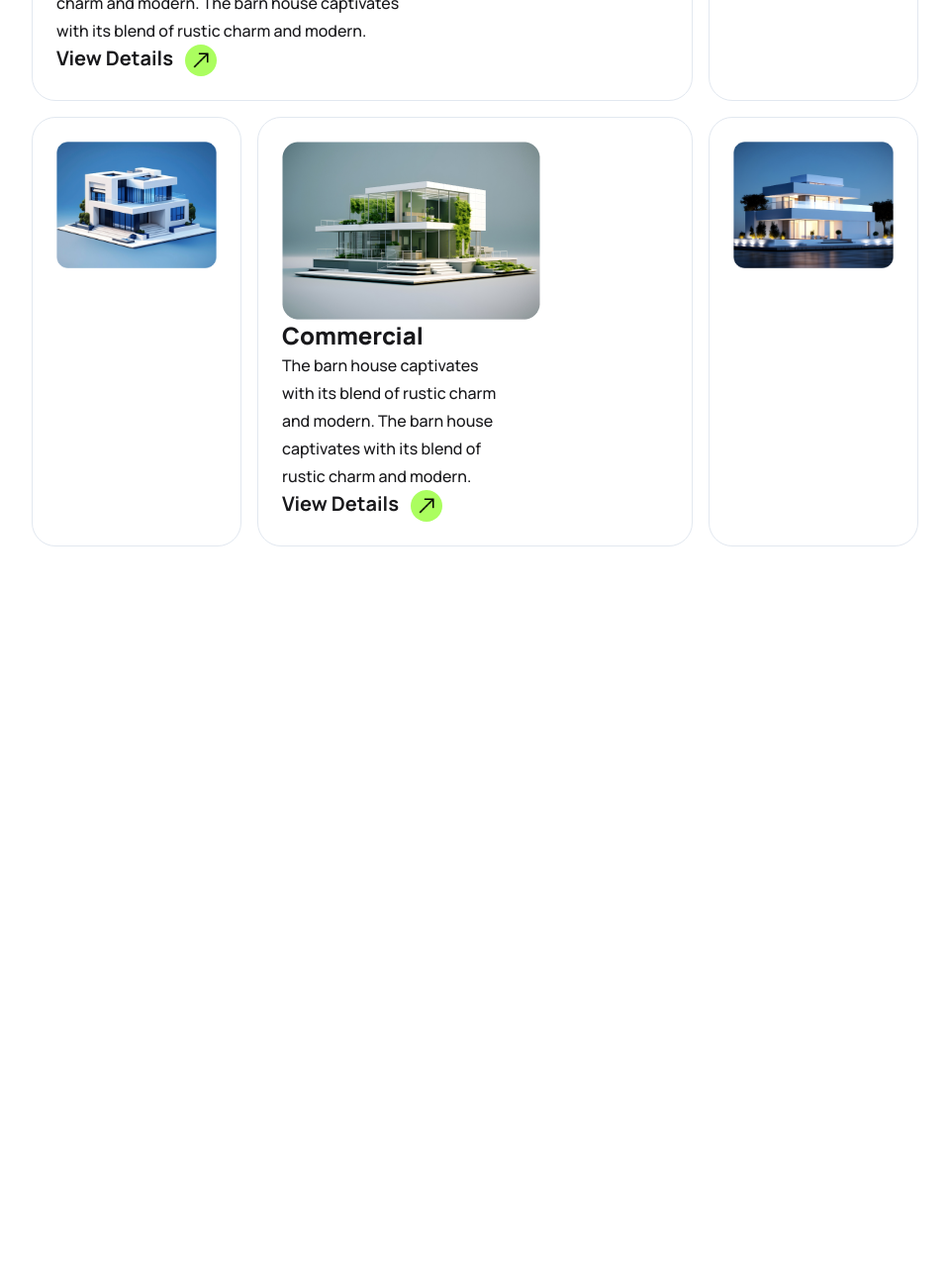
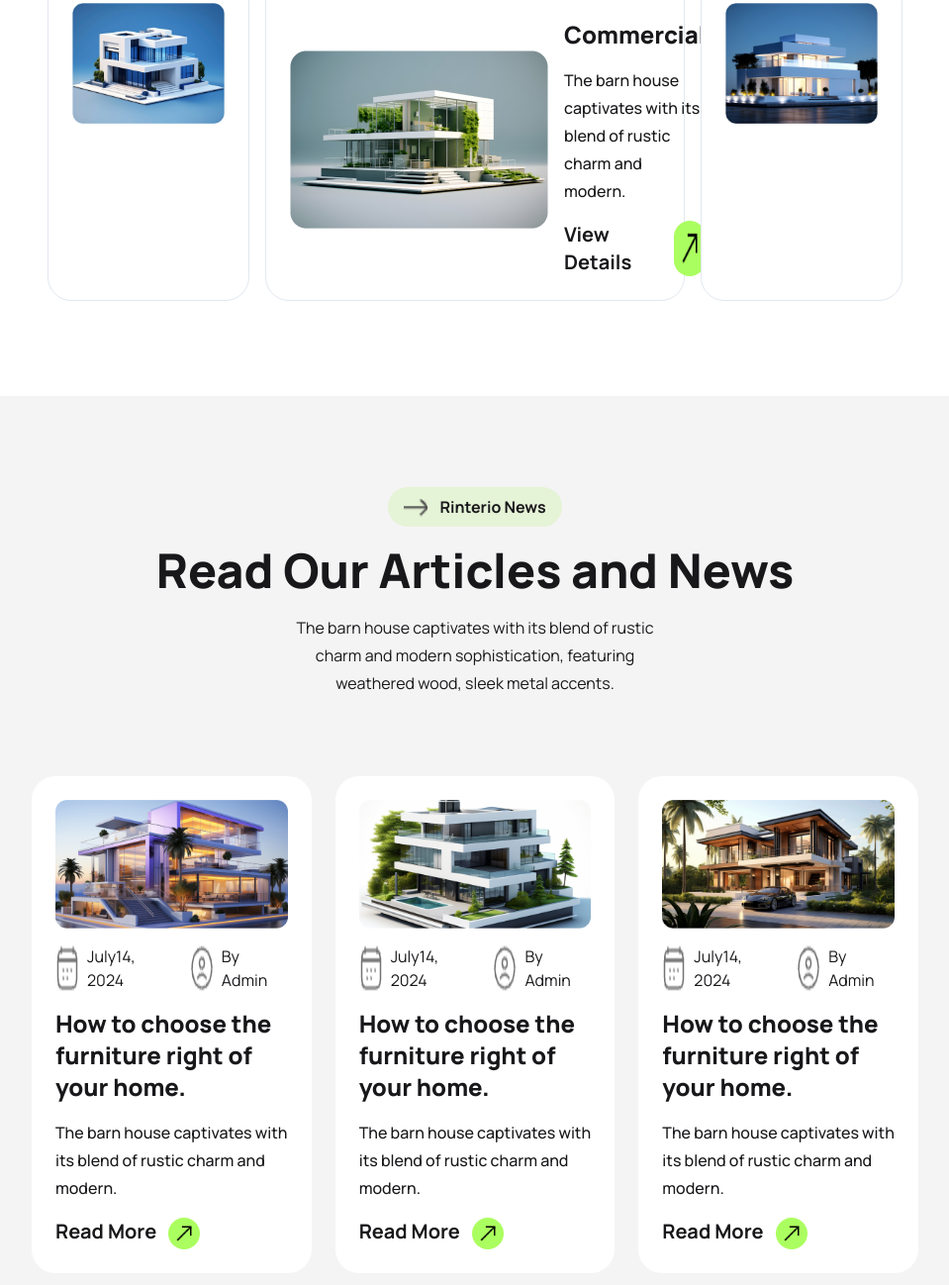
Before and after one commit to raselahmed0295/Assaginment-03, a plain HTML site: page index.html in a window 1280 px wide. Shown: the part 3823-5121 px from the top of the page at 99% size, without its empty margins (160-1119 px from the left). Before the commit the page ends 4471 px from the top, so only its background shows below. Drawn offline with nearby package versions, Linux system fonts and the light colour scheme.

Commit message:
article section completed

```diff
--- a/index.html
+++ b/index.html
@@ -67,7 +67,7 @@
     </header>
     <main>
         <section class="about-us">
-            <div class="section-bg bg-[#f4f4f4] pb-24">
+            <div class="section-bg bg-[#f4f4f4] pb-16">
 
                 <div class="container lg:flex lg:w-[70%] mx-auto items-center lg:py-24 py-10 justify-between">
                     <div class="section-content flex-col space-y-4 mx-5">
@@ -132,7 +132,7 @@
                     <h2 class="works-title text-3xl lg:text-5xl font-bold text-center">Our Works Process</h2>
                     <p class="description leading-7 text-center lg:w-[50%] mx-3 lg:mx-auto">The barn house captivates with its blend of rustic charm and modern sophistication, featuring weathered wood, sleek metal accents.</p>
 
-                    <div class="lg:flex justify-between items-center ">
+                    <div class="lg:flex justify-between items-center space-y-6">
                         <div class="card p-6 flex flex-col bg-[#e7c1d3] lg:w-80 space-y-3 mx-4">
                             <img class="w-12" src="./assets/concept.png" alt="">
                             <h3 class="card-title text-2xl font-extrabold">Concept</h3>
@@ -158,49 +158,125 @@
             </div>
         </section>
 
-        <section class="latest-work w-[70%] mx-auto">
-            <div class="section-content space-y-5 my-24">
+        <section class="latest-work lg:w-[70%] mx-auto bg-[#f4f4f4] lg:bg-white">
+            <div class="section-content space-y-5 lg:my-24">
                 <div class="w-64 flex gap-3 bg-[#DFFCEE] px-3 py-2 rounded-full mx-auto justify-center">
                     <img class="w-6" src="./assets/Group 1.png" alt="">
                     <a class="font-bold">Explore our Latest works</a>
                 </div>
                 <h2 class="works-title text-3xl lg:text-5xl font-bold text-center">Our Latest Portfolio</h2>
-                <p class="description leading-7 text-center lg:w-[30%] mx-3 lg:mx-auto">The barn house captivates with its blend of rustic charm and modern sophistication, featuring weathered wood, sleek metal accents.</p>
+                <p class="description leading-7 text-center lg:w-[50%] mx-3 lg:mx-auto">The barn house captivates with its blend of rustic charm and modern sophistication, featuring weathered wood, sleek metal accents.</p>
 
-                <div class="card-items grid grid-cols-4 gap-4">
-                    <div class="card-content border-1 rounded-3xl border-slate-200 p-6 col-span-3 ">
-                        <div class="img"><img src="./assets/img1.png" alt=""></div>
-                        <div class="card-text">
+                <div class="card-items grid grid-cols-1 lg:grid-cols-4 gap-4 mx-4">
+                    <div class="card-content border-1 rounded-3xl border-slate-200 p-6 lg:col-span-3 lg:flex items-center bg-white">
+                        <img class="lg:w-[40%] w-full" src="./assets/img1.png" alt="">
+                        <div class="card-text lg:ml-8 mt-4 space-y-4">
                             <h1 class="card-title text-2xl font-extrabold">Commercial</h1>
-                            <p class="card-description font-medium leading-7 w-[60%]">The barn house captivates with its blend of rustic charm and modern. The barn house captivates with its blend of rustic charm and modern.</p>
+                            <p class="card-description font-medium leading-7 lg:w-[80%]">The barn house captivates with its blend of rustic charm and modern. The barn house captivates with its blend of rustic charm and modern.</p>
                             <div class="text-xl flex">
                                 <a class="font-bold">View Details</a>
                                 <img class="w-8 bg-[#abfe5f] rounded-full p-1 ml-3" src="./assets/only-arrow.png" alt="">
                             </div>
                         </div>
                     </div>
-                    <div class="card-content border-1 rounded-3xl border-slate-200 p-6 ">
-                        <div class="img"><img src="./assets/img2.png" alt=""></div>
+                    <div class="card-content border-1 rounded-3xl border-slate-200 p-6 bg-white">
+                        <img class="w-full h-full" src="./assets/img2.png" alt="">
 
                     </div>
-                    <div class="card-content border-1 rounded-3xl border-slate-200 p-6 ">
-                        <div class="img"><img src="./assets/img3.png" alt=""></div>
+                    <div class="card-content border-1 rounded-3xl border-slate-200 p-6 bg-white">
+                        <img class="w-full" src="./assets/img3.png" alt="">
 
                     </div>
-                    <div class="card-content border-1 rounded-3xl border-slate-200 p-6 col-span-2">
-                        <div class="img"><img src="./assets/img4.png" alt=""></div>
-                        <div class="card-text">
+                    <div class="card-content border-1 rounded-3xl border-slate-200 p-6 lg:col-span-2 lg:flex items-center bg-white gap-4">
+                        <img class="lg:w-[80%] w-full" src="./assets/img4.png" alt="">
+                        <div class="card-text space-y-4 mt-4">
                             <h1 class="card-title text-2xl font-extrabold">Commercial</h1>
-                            <p class="card-description font-medium leading-7 w-[60%]">The barn house captivates with its blend of rustic charm and modern. The barn house captivates with its blend of rustic charm and modern.</p>
+                            <p class="card-description font-medium leading-7">The barn house captivates with its blend of rustic charm and modern.</p>
                             <div class="text-xl flex">
                                 <a class="font-bold">View Details</a>
                                 <img class="w-8 bg-[#abfe5f] rounded-full p-1 ml-3" src="./assets/only-arrow.png" alt="">
                             </div>
                         </div>
                     </div>
-                    <div class="card-content border-1 rounded-3xl border-slate-200 p-6 ">
-                        <div class="img"><img src="./assets/img5.png" alt=""></div>
+                    <div class="card-content border-1 rounded-3xl border-slate-200 p-6 bg-white ">
+                        <img class="w-full" src="./assets/img5.png" alt="">
 
+                    </div>
+                </div>
+            </div>
+        </section>
+
+        <section class="read-articles bg-[#f4f4f4] py-3">
+            <div class="section-content space-y-5 lg:my-20 my-7">
+                <div class="w-44 flex gap-3 bg-[#e5f3d6] px-3 py-2 rounded-full mx-auto justify-center">
+                    <img class="w-6" src="./assets/Group 1.png" alt="">
+                    <a class="font-bold">Rinterio News</a>
+                </div>
+                <h2 class="works-title text-3xl lg:text-5xl font-extrabold text-center">Read Our Articles and News</h2>
+                <p class="description leading-7 text-center lg:w-[30%] mx-3 lg:mx-auto">The barn house captivates with its blend of rustic charm and modern sophistication, featuring weathered wood, sleek metal accents.</p>
+            </div>
+            <div class="card-container grid lg:grid-cols-3 gap-6 lg:w-[70%] lg:mx-auto mx-4">
+                <div class="card-content rounded-3xl p-6 bg-white">
+                    <img class="w-full" src="./assets/article1.png" alt="">
+                    <div class="post flex gap-4 mt-4">
+                        <div class="date flex gap-2">
+                            <img src="./assets/calendar-03.png" alt="">
+                            <p class="tarik">July14, 2024</p>
+                        </div>
+                        <div class="admin flex gap-2">
+                            <img src="./assets/user-circle.png" alt="">
+                            <p class="tarik">By Admin</p>
+                        </div>
+                    </div>
+                    <div class="card-text space-y-4 mt-4">
+                        <h1 class="card-title text-2xl font-extrabold">How to choose the furniture right  of your home.</h1>
+                        <p class="card-description font-medium leading-7">The barn house captivates with its blend of rustic charm and modern.</p>
+                        <div class="text-xl flex">
+                            <a class="font-bold">Read More</a>
+                            <img class="w-8 bg-[#abfe5f] rounded-full p-1 ml-3" src="./assets/only-arrow.png" alt="">
+                        </div>
+                    </div>
+                </div>
+                <div class="card-content rounded-3xl p-6 bg-white">
+                    <img class="w-full" src="./assets/article2.png" alt="">
+                    <div class="post flex gap-4 mt-4">
+                        <div class="date flex gap-2">
+                            <img src="./assets/calendar-03.png" alt="">
+                            <p class="tarik">July14, 2024</p>
+                        </div>
+                        <div class="admin flex gap-2">
+                            <img src="./assets/user-circle.png" alt="">
+                            <p class="tarik">By Admin</p>
+                        </div>
+                    </div>
+                    <div class="card-text space-y-4 mt-4">
+                        <h1 class="card-title text-2xl font-extrabold">How to choose the furniture right  of your home.</h1>
+                        <p class="card-description font-medium leading-7">The barn house captivates with its blend of rustic charm and modern.</p>
+                        <div class="text-xl flex">
+                            <a class="font-bold">Read More</a>
+                            <img class="w-8 bg-[#abfe5f] rounded-full p-1 ml-3" src="./assets/only-arrow.png" alt="">
+                        </div>
+                    </div>
+                </div>
+                <div class="card-content rounded-3xl p-6 bg-white">
+                    <img class="w-full" src="./assets/article3.png" alt="">
+                    <div class="post flex gap-4 mt-4">
+                        <div class="date flex gap-2">
+                            <img src="./assets/calendar-03.png" alt="">
+                            <p class="tarik">July14, 2024</p>
+                        </div>
+                        <div class="admin flex gap-2">
+                            <img src="./assets/user-circle.png" alt="">
+                            <p class="tarik">By Admin</p>
+                        </div>
+                    </div>
+                    <div class="card-text space-y-4 mt-4">
+                        <h1 class="card-title text-2xl font-extrabold">How to choose the furniture right  of your home.</h1>
+                        <p class="card-description font-medium leading-7">The barn house captivates with its blend of rustic charm and modern.</p>
+                        <div class="text-xl flex">
+                            <a class="font-bold">Read More</a>
+                            <img class="w-8 bg-[#abfe5f] rounded-full p-1 ml-3" src="./assets/only-arrow.png" alt="">
+                        </div>
                     </div>
                 </div>
             </div>
```
Also changed, not shown: assets/calendar-03.png (added), assets/user-circle.png (added).
